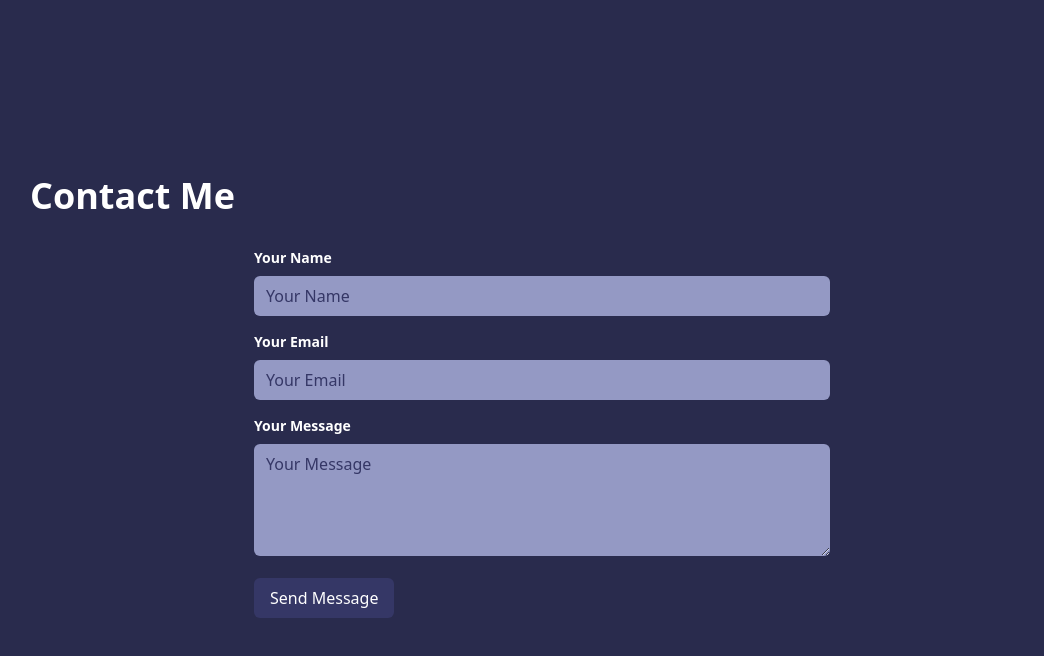
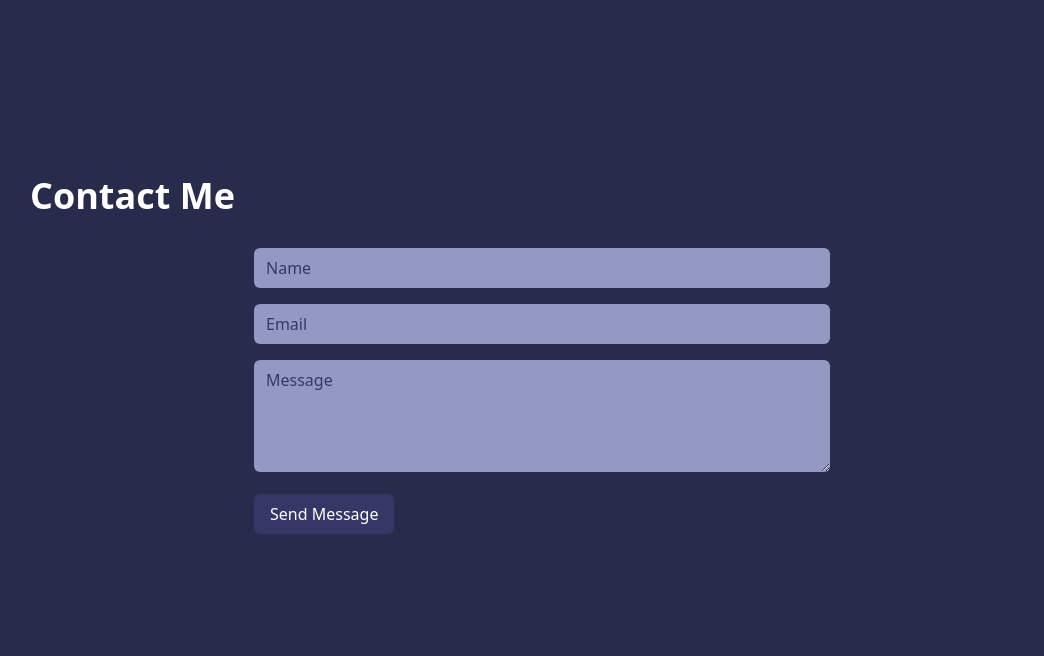
Before and after one commit to BradT615/Portfolio, a website: page index.html in a window 1280 px wide. Shown: the part 2228-2884 px from the top of the page, without its empty margins (98-1142 px from the left). Drawn offline with nearby package versions, Linux system fonts and the light colour scheme.

Commit message:
Your commit message

```diff
--- a/index.html
+++ b/index.html
@@ -169,16 +169,13 @@
                 <!-- Add the netlify attribute to the form tag below -->
                 <form action="/thank-you" method="POST" data-netlify="true" class="mt-4 max-w-xl 2xl:max-w-full mx-auto">
                     <div class="mb-4">
-                        <label class="block text-sm font-semibold mb-2" for="name">Your Name</label>
-                        <input type="text" id="name" name="name" placeholder="Your Name" required class="w-full px-3 py-2 rounded-md bg-customText placeholder:text-customBgLight text-customBgLight">
+                        <input type="text" id="name" name="name" placeholder="Name" required class="w-full px-3 py-2 rounded-md bg-customText placeholder:text-customBgLight text-customBgLight">
                     </div>
                     <div class="mb-4">
-                        <label class="block text-sm font-semibold mb-2" for="email">Your Email</label>
-                        <input type="email" id="email" name="email" placeholder="Your Email" required class="w-full px-3 py-2 rounded-md bg-customText placeholder:text-customBgLight text-customBgLight">
+                        <input type="email" id="email" name="email" placeholder="Email" required class="w-full px-3 py-2 rounded-md bg-customText placeholder:text-customBgLight text-customBgLight">
                     </div>
                     <div class="mb-4">
-                        <label class="block text-sm font-semibold mb-2" for="message">Your Message</label>
-                        <textarea id="message" name="message" rows="4" placeholder="Your Message" required class="w-full px-3 py-2 rounded-md bg-customText placeholder:text-customBgLight text-customBgLight"></textarea>
+                        <textarea id="message" name="message" rows="4" placeholder="Message" required class="w-full px-3 py-2 rounded-md bg-customText placeholder:text-customBgLight text-customBgLight"></textarea>
                     </div>
                     <button type="submit" class="bg-customBgLight hover:bg-customText text-white px-4 py-2 rounded-md">
                         Send Message
```
